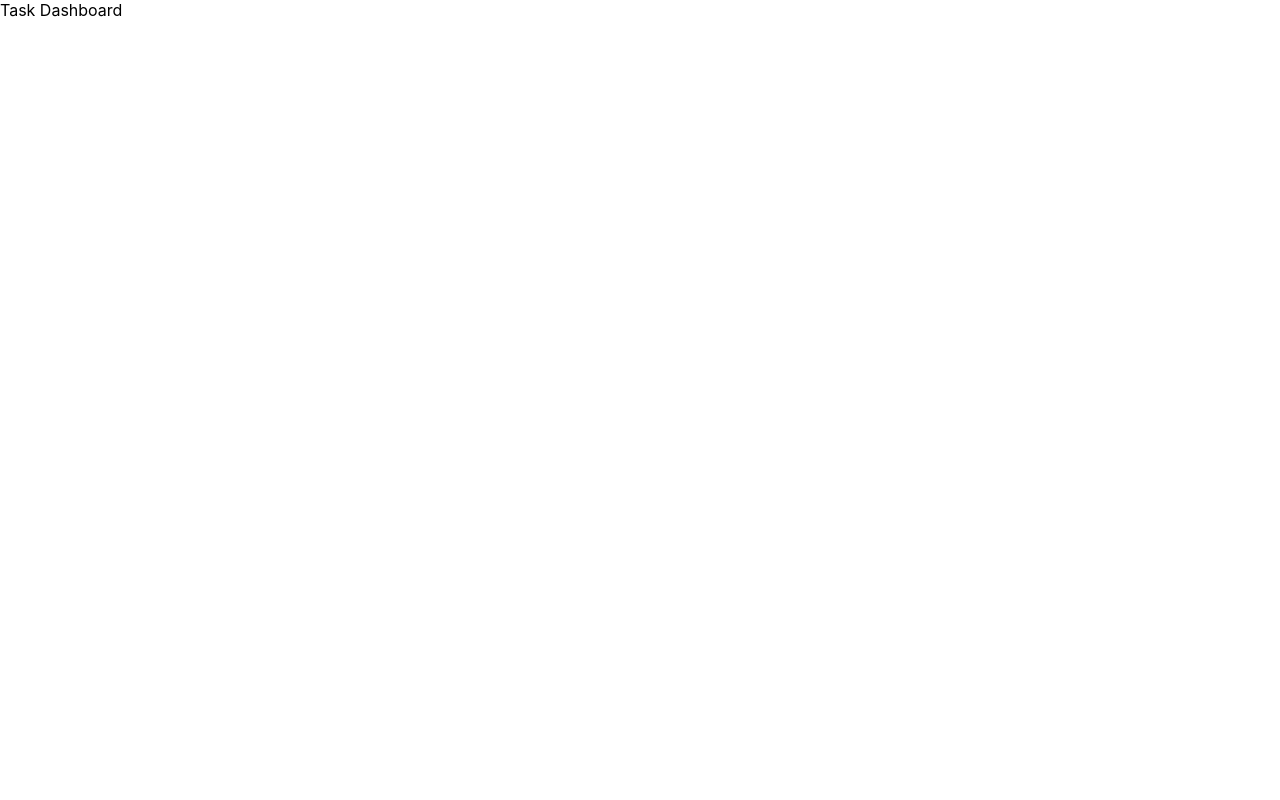
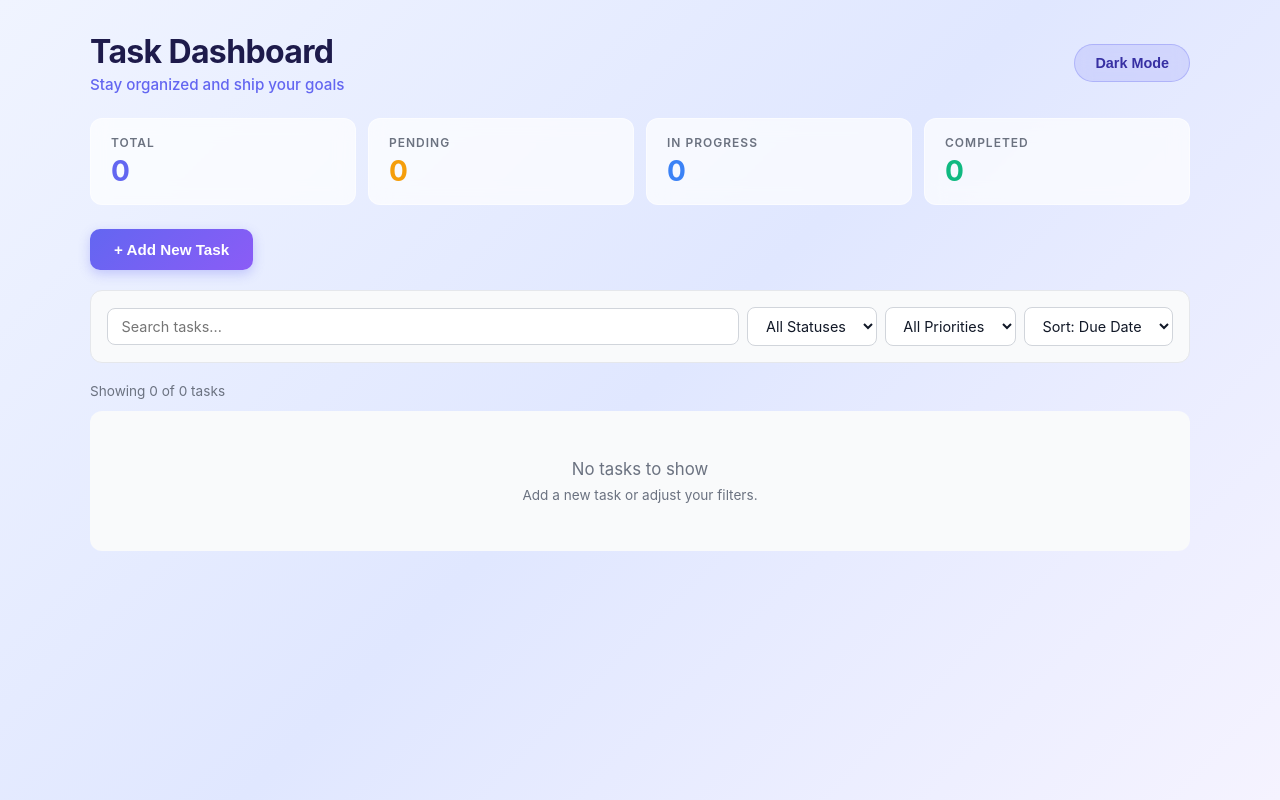
Before and after one commit to KwadwoDanso/react-dashboard-task-mgmt, a React (Vite) app: page / in a window 1280 px wide. Built offline with nearby package versions, Linux system fonts and the light colour scheme.

Commit message:
Add react entry point

```diff
--- a/src/main.tsx
+++ b/src/main.tsx
@@ -1,8 +1,9 @@
-import React from "react";
-import ReactDOM from "react-dom/client";
+import { StrictMode } from "react";
+import { createRoot } from "react-dom/client";
+import App from "./App";
 
-ReactDOM.createRoot(document.getElementById("root")!).render(
-  <React.StrictMode>
-    <div>Task Dashboard</div>
-  </React.StrictMode>
+createRoot(document.getElementById("root")!).render(
+  <StrictMode>
+    <App />
+  </StrictMode>
 );
```
